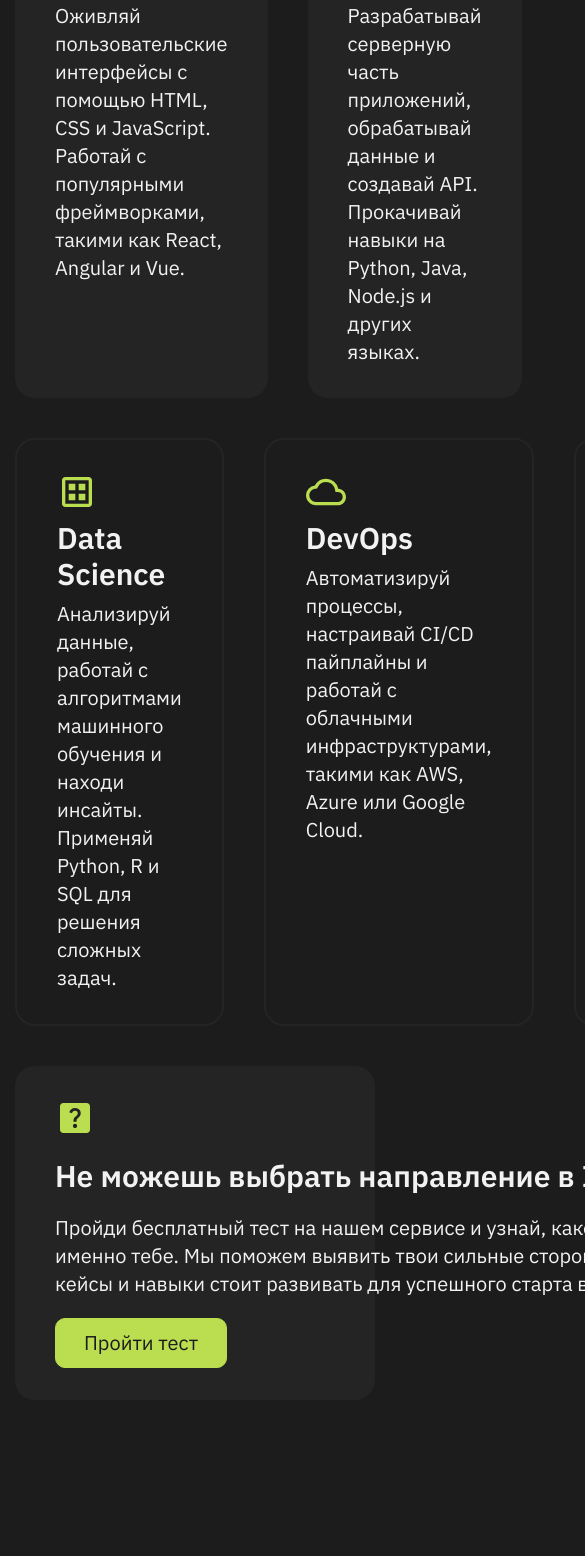
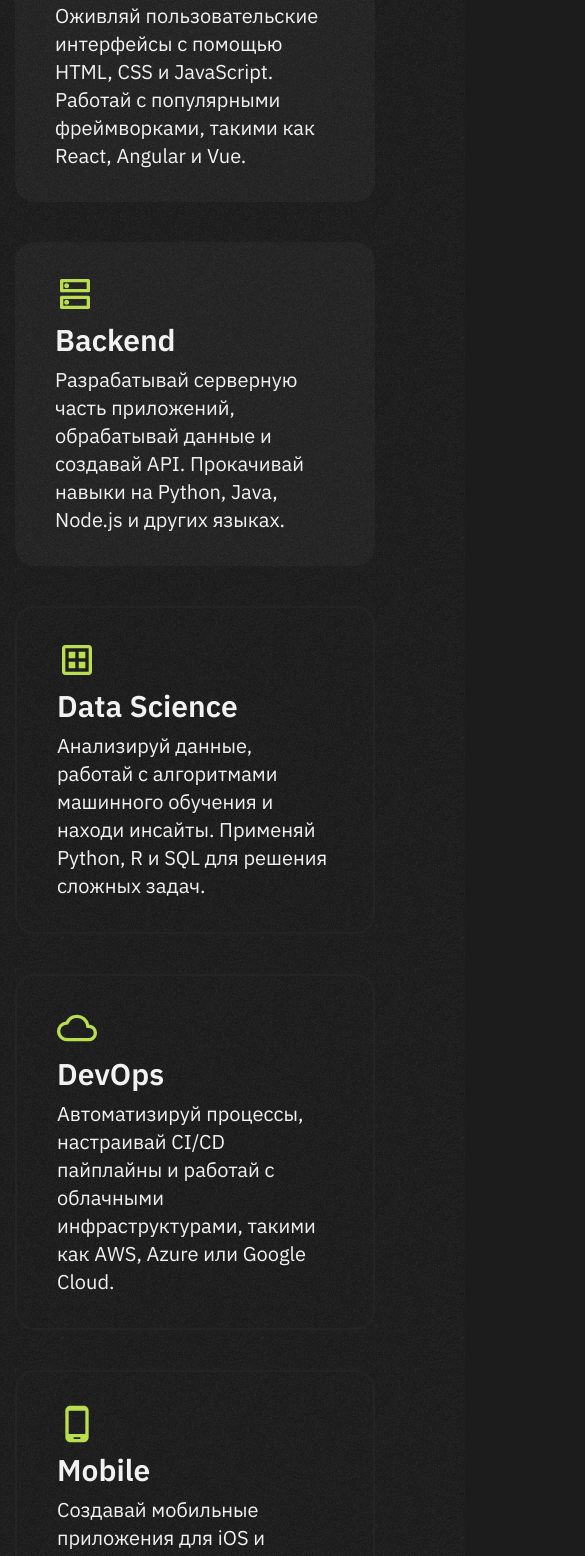
Before and after one commit to sch1zk/it-front, a Next.js app: page / in a window 390 px wide. Shown: the part 4228-5784 px from the top of the page, 585 px wide, since content can reach past the window. Built offline with nearby package versions, Linux system fonts and the light colour scheme; a web font is replaced by a local one.

Commit message:
noise + index fixes

```diff
--- a/src/app/layout.tsx
+++ b/src/app/layout.tsx
@@ -28,7 +28,7 @@ export default function RootLayout({
   return (
     <html lang="ru">
       {/* <body className={`bg-[url(/images/index/main-bg.jpg)] ${ibm.className} ${dela.variable}`}> */}
-      <body className={`${ibm.className} ${dela.variable}`}>
+      <body className={`noise-overlay ${ibm.className} ${dela.variable}`}>
         <Header/>
         <main>{children}</main>
         <Footer/>
--- a/src/app/page.tsx
+++ b/src/app/page.tsx
@@ -268,9 +268,9 @@ const TrendingSegment: React.FC = () => {
         Топовые направления
       </p>
 
-      <div>
-        <div className="flex gap-10 mb-10">
-          <a className="flex flex-col w-full gap-2 px-10 py-8 rounded-lg bg-alt">
+      <div className="grid grid-cols-1 lg:grid-cols-6 grid-rows-[auto] gap-10">
+        {/* <div className="flex gap-10 mb-10"> */}
+          <a className="panel flex flex-col w-full gap-2 lg:col-span-3">
             <MdOutlineDesktopWindows size={40} color="var(--color-primary)" />
             <p className="text-3xl font-semibold">Frontend</p>
             <p className="text-xl">
@@ -279,7 +279,7 @@ const TrendingSegment: React.FC = () => {
               Angular и Vue.
             </p>
           </a>
-          <a className="flex flex-col w-full gap-2 px-10 py-8 rounded-lg bg-alt">
+          <a className="panel flex flex-col w-full gap-2 lg:col-span-3">
             <MdOutlineDns size={40} color="var(--color-primary)" />
             <p className="text-3xl font-semibold">Backend</p>
             <p className="text-xl">
@@ -288,10 +288,10 @@ const TrendingSegment: React.FC = () => {
               языках.
             </p>
           </a>
-        </div>
+        {/* </div> */}
 
-        <div className="flex gap-10 mb-10">
-          <a className="flex flex-col w-full gap-2 px-10 py-8 border-2 rounded-lg bg-main border-panel">
+        {/* <div className="flex gap-10 mb-10"> */}
+          <a className="panel-inv flex flex-col w-full gap-2 lg:col-span-2">
             <MdOutlineDataset size={40} color="var(--color-primary)" />
             <p className="text-3xl font-semibold">Data Science</p>
             <p className="text-xl">
@@ -300,7 +300,7 @@ const TrendingSegment: React.FC = () => {
               задач.
             </p>
           </a>
-          <a className="flex flex-col w-full gap-2 px-10 py-8 border-2 rounded-lg bg-main border-panel">
+          <a className="panel-inv flex flex-col w-full gap-2 lg:col-span-2">
             <MdOutlineCloud size={40} color="var(--color-primary)" />
             <p className="text-3xl font-semibold">DevOps</p>
             <p className="text-xl">
@@ -309,7 +309,7 @@ const TrendingSegment: React.FC = () => {
               Cloud.
             </p>
           </a>
-          <a className="flex flex-col w-full gap-2 px-10 py-8 border-2 rounded-lg bg-main border-panel">
+          <a className="panel-inv flex flex-col w-full gap-2 lg:col-span-2">
             <MdOutlinePhoneAndroid size={40} color="var(--color-primary)" />
             <p className="text-3xl font-semibold">Mobile</p>
             <p className="text-xl">
@@ -317,16 +317,16 @@ const TrendingSegment: React.FC = () => {
               Swift, Flutter или React Native.
             </p>
           </a>
-        </div>
+        {/* </div> */}
 
-        <div className="flex px-10 py-8 rounded-lg bg-alt">
-          <div className="flex flex-col gap-5">
+        <div className="panel flex lg:col-span-6">
+          <div className="flex flex-col gap-5 max-w-[750px]">
             <MdHelpCenter size={40} color="var(--color-primary)" />
             <span className="text-3xl font-semibold">
               Не можешь выбрать направление в IT?
             </span>
 
-            <p className="text-xl w-[750px]">
+            <p className="text-xl">
               Пройди бесплатный тест на нашем сервисе и узнай, какой путь в IT
               подходит именно тебе. Мы поможем выявить твои сильные стороны и
               подскажем, какие кейсы и навыки стоит развивать для успешного
@@ -343,7 +343,7 @@ const TrendingSegment: React.FC = () => {
             </button>
           </div>
 
-          <div className="flex items-center justify-end w-full">
+          <div className="hidden lg:flex items-center justify-end w-full">
             <Image
               src="/images/index/puzzle_piece.svg"
               alt="Кусочек паззла"
--- a/src/styles/globals.css
+++ b/src/styles/globals.css
@@ -32,6 +32,35 @@ body {
   font-family: inherit;
   color: var(--text-color-main);
   background-color: var(--background-color-main);
+}
+
+.noise-overlay {
+  background-image: url("/images/noise.avif");
+  background-position: 0 0;
+  background-size: 200px;
+}
+
+.panel {
+  background-image: url("/images/noise.avif");
+  background-position: 0 0;
+  background-size: 200px;
+  border-radius: var(--radius-lg);
+  background-color: var(--background-color-alt);
+  padding-inline: calc(var(--spacing) * 10);
+  padding-block: calc(var(--spacing) * 8);
+}
+
+.panel-inv {
+  background-image: url("/images/noise.avif");
+  background-position: 0 0;
+  background-size: 200px;
+  border-radius: var(--radius-lg);
+  background-color: var(--background-color-main);
+  border-style: var(--tw-border-style);
+  border-width: 2px;
+  border-color: var(--border-color-panel);
+  padding-inline: calc(var(--spacing) * 10);
+  padding-block: calc(var(--spacing) * 8);
 }
 
 .container {
```
Also changed, not shown: public/images/noise.avif (added).
